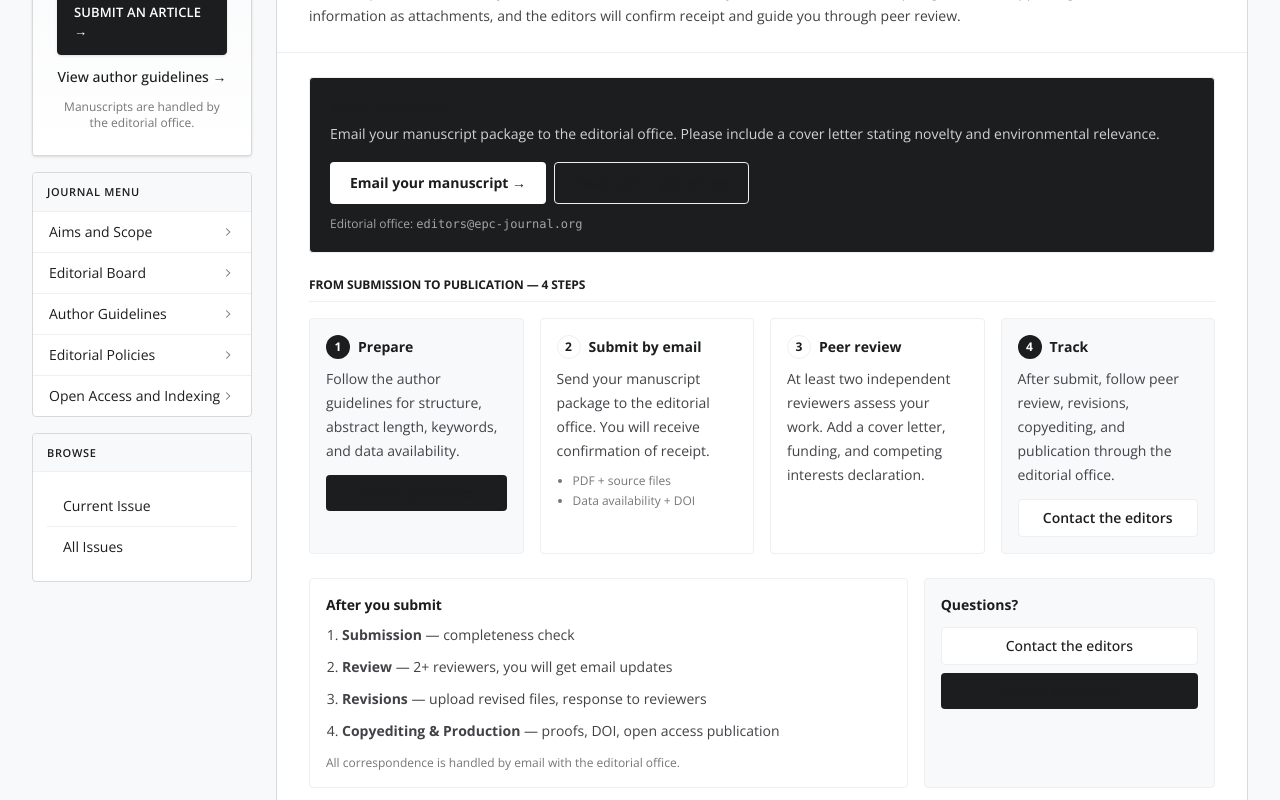
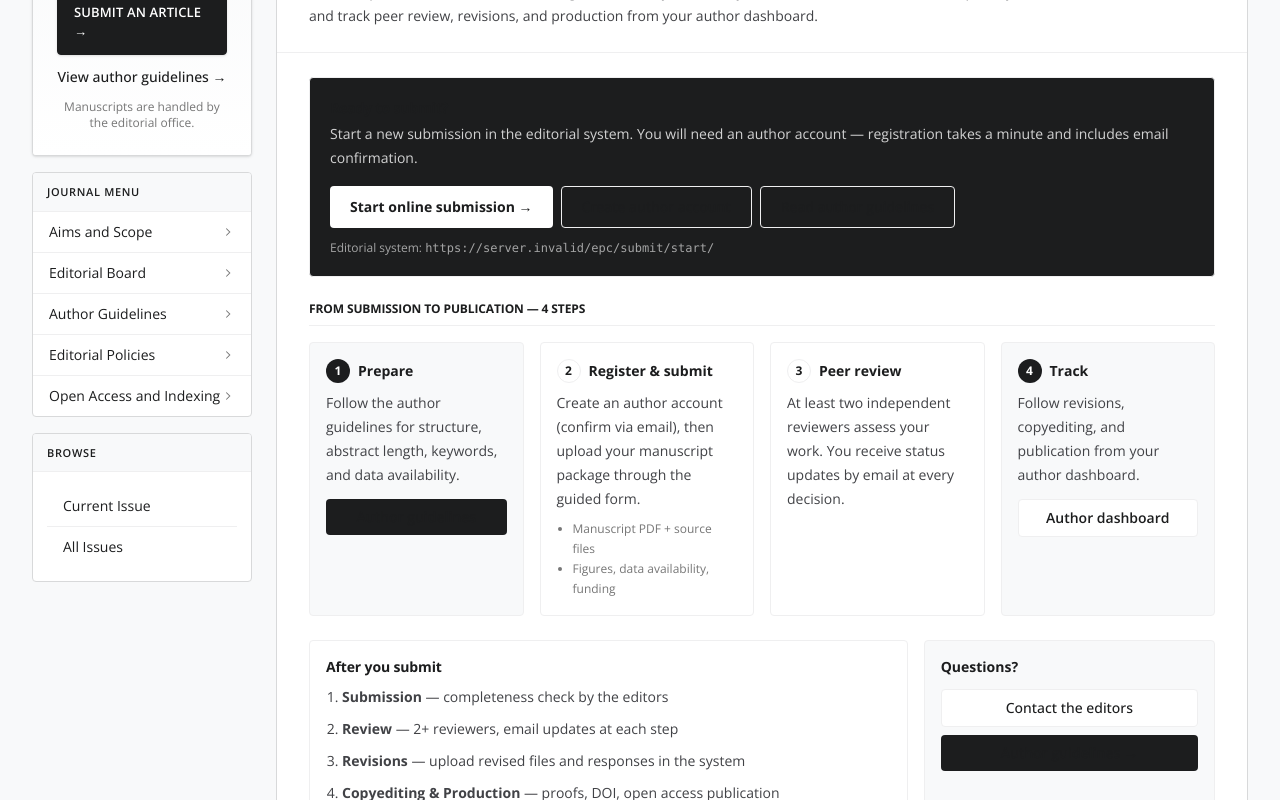
Before and after one commit to Thaha-28/EPC-journal, a Next.js app: page /submit in a window 1280 px wide. Shown: the part 300-1100 px from the top of the page. Built offline with nearby package versions, Linux system fonts and the light colour scheme; no server answers.

Commit message:
feat: wire submit/articles to Janeway editorial system

```diff
--- a/src/app/articles/[id]/page.tsx
+++ b/src/app/articles/[id]/page.tsx
@@ -37,6 +37,7 @@ export async function generateMetadata({ params }: Props): Promise<Metadata> {
       type: "article",
       authors: [authors],
     },
+    ...(article.janewayUrl ? { alternates: { canonical: article.janewayUrl } } : {}),
   };
 }
 
@@ -313,6 +314,22 @@ export default async function ArticlePage({ params }: Props) {
                   <span className="text-[#767676]">Licence</span>
                   <span className="font-medium text-[#1C1D1E]">CC BY 4.0</span>
                 </div>
+                {article.janewayUrl && (
+                  <div className="pt-2 border-t border-[#EFEFF0]">
+                    <a
+                      href={article.janewayUrl}
+                      target="_blank"
+                      rel="noopener noreferrer"
+                      className="inline-flex items-center gap-1.5 text-xs font-semibold text-[#1C1D1E] hover:underline underline-offset-4"
+                    >
+                      View on journal site
+                      <svg width="11" height="11" viewBox="0 0 24 24" fill="none" stroke="currentColor" strokeWidth="2">
+                        <path d="M18 13v6a2 2 0 0 1-2 2H5a2 2 0 0 1-2-2V8a2 2 0 0 1 2-2h6" />
+                        <path d="M15 3h6v6M10 14L21 3" />
+                      </svg>
+                    </a>
+                  </div>
+                )}
                 {article.doi && (
                   <div className="pt-2 border-t border-[#EFEFF0] text-xs break-all">
                     <span className="font-bold text-[#414246]">DOI</span> <a href={doiUrl!} target="_blank" rel="noopener noreferrer" className="text-[#1C1D1E] hover:underline">{article.doi}</a>
--- a/src/app/submit/page.tsx
+++ b/src/app/submit/page.tsx
@@ -5,8 +5,14 @@ import { siteConfig } from "@/lib/config";
 
 export const metadata: Metadata = {
   title: "Submit a Manuscript",
-  description: "Submit your manuscript to Environmental Processes and Chemistry by email.",
+  description:
+    "Submit your manuscript to Environmental Processes and Chemistry through the Janeway editorial system.",
 };
+
+const jw = siteConfig.janeway;
+const submitUrl = `${jw.baseUrl}/${jw.journalCode}/submit/start/`;
+const registerUrl = `${jw.baseUrl}/${jw.journalCode}/register/step/1/`;
+const dashboardUrl = `${jw.baseUrl}/${jw.journalCode}/dashboard/`;
 
 export default function SubmitPage() {
   return (
@@ -21,7 +27,9 @@ export default function SubmitPage() {
         <p className="text-xs font-semibold tracking-widest uppercase text-[#767676]">Author workflow</p>
         <h1 className="mt-1 font-display text-2xl font-bold text-[#1C1D1E]">Submit a manuscript</h1>
         <p className="mt-2 max-w-3xl text-sm leading-6 text-[#414246]">
-          Manuscripts are submitted by email to the editorial office. Send your cover letter, manuscript, figures, and supporting information as attachments, and the editors will confirm receipt and guide you through peer review.
+          Manuscripts are submitted online through our Janeway editorial system. Create an author
+          account, upload your files, and track peer review, revisions, and production from your
+          author dashboard.
         </p>
       </div>
 
@@ -29,12 +37,13 @@ export default function SubmitPage() {
         {/* Primary CTA */}
         <div className="rounded border border-[#1C1D1E] bg-[#1C1D1E] p-5 text-white">
           <h2 className="text-sm font-bold">Ready to submit?</h2>
-          <p className="mt-1 text-sm leading-6 text-white/80">Email your manuscript package to the editorial office. Please include a cover letter stating novelty and environmental relevance.</p>
+          <p className="mt-1 text-sm leading-6 text-white/80">Start a new submission in the editorial system. You will need an author account — registration takes a minute and includes email confirmation.</p>
           <div className="mt-4 flex flex-wrap gap-2">
-            <a href={`mailto:${siteConfig.contactEmail}?subject=Manuscript submission`} className="inline-flex items-center justify-center rounded bg-white px-5 py-2.5 text-sm font-bold text-[#1C1D1E] hover:bg-[#F8F9FA]">Email your manuscript →</a>
+            <a href={submitUrl} className="inline-flex items-center justify-center rounded bg-white px-5 py-2.5 text-sm font-bold text-[#1C1D1E] hover:bg-[#F8F9FA]">Start online submission →</a>
+            <a href={registerUrl} className="inline-flex items-center justify-center rounded border border-white/20 bg-transparent px-5 py-2.5 text-sm font-medium text-white hover:bg-white/10">Create author account</a>
             <Link href="/author-guidelines" className="inline-flex items-center justify-center rounded border border-white/20 bg-transparent px-5 py-2.5 text-sm font-medium text-white hover:bg-white/10">Read author guidelines</Link>
           </div>
-          <p className="mt-3 text-xs text-white/60">Editorial office: <span className="font-mono">{siteConfig.contactEmail}</span></p>
+          <p className="mt-3 text-xs text-white/60">Editorial system: <span className="font-mono">{submitUrl}</span></p>
         </div>
 
         {/* 4-step flow */}
@@ -54,12 +63,12 @@ export default function SubmitPage() {
             <div className="rounded border border-[#EFEFF0] bg-white p-4">
               <div className="flex items-center gap-2">
                 <span className="flex h-6 w-6 items-center justify-center rounded-full bg-white border border-[#D8D9DA] text-xs font-bold text-[#1C1D1E]">2</span>
-                <p className="text-sm font-bold text-[#1C1D1E]">Submit by email</p>
+                <p className="text-sm font-bold text-[#1C1D1E]">Register & submit</p>
               </div>
-              <p className="mt-2 text-sm leading-6 text-[#414246]">Send your manuscript package to the editorial office. You will receive confirmation of receipt.</p>
+              <p className="mt-2 text-sm leading-6 text-[#414246]">Create an author account (confirm via email), then upload your manuscript package through the guided form.</p>
               <ul className="mt-2 text-xs leading-5 text-[#767676] list-disc pl-4">
-                <li>PDF + source files</li>
-                <li>Data availability + DOI</li>
+                <li>Manuscript PDF + source files</li>
+                <li>Figures, data availability, funding</li>
               </ul>
             </div>
             <div className="rounded border border-[#EFEFF0] bg-white p-4">
@@ -67,16 +76,16 @@ export default function SubmitPage() {
                 <span className="flex h-6 w-6 items-center justify-center rounded-full bg-white border border-[#D8D9DA] text-xs font-bold text-[#1C1D1E]">3</span>
                 <p className="text-sm font-bold text-[#1C1D1E]">Peer review</p>
               </div>
-              <p className="mt-2 text-sm leading-6 text-[#414246]">At least two independent reviewers assess your work. Add a cover letter, funding, and competing interests declaration.</p>
+              <p className="mt-2 text-sm leading-6 text-[#414246]">At least two independent reviewers assess your work. You receive status updates by email at every decision.</p>
             </div>
             <div className="rounded border border-[#EFEFF0] bg-[#F8F9FA] p-4">
               <div className="flex items-center gap-2">
                 <span className="flex h-6 w-6 items-center justify-center rounded-full bg-[#1C1D1E] text-xs font-bold text-white">4</span>
                 <p className="text-sm font-bold text-[#1C1D1E]">Track</p>
               </div>
-              <p className="mt-2 text-sm leading-6 text-[#414246]">After submit, follow peer review, revisions, copyediting, and publication through the editorial office.</p>
+              <p className="mt-2 text-sm leading-6 text-[#414246]">Follow revisions, copyediting, and publication from your author dashboard.</p>
               <div className="mt-3 flex flex-col gap-2">
-                <Link href="/contact" className="inline-flex justify-center rounded bg-white border border-[#D8D9DA] px-3 py-2 text-sm font-semibold text-[#1C1D1E] hover:bg-white">Contact the editors</Link>
+                <a href={dashboardUrl} className="inline-flex justify-center rounded bg-white border border-[#D8D9DA] px-3 py-2 text-sm font-semibold text-[#1C1D1E] hover:bg-white">Author dashboard</a>
               </div>
             </div>
           </div>
@@ -87,12 +96,12 @@ export default function SubmitPage() {
           <div className="lg:col-span-2 rounded border border-[#EFEFF0] bg-white p-4">
             <h3 className="text-sm font-bold text-[#1C1D1E]">After you submit</h3>
             <ol className="mt-2 space-y-2 text-sm leading-6 text-[#414246] list-decimal pl-4">
-              <li><strong>Submission</strong> — completeness check</li>
-              <li><strong>Review</strong> — 2+ reviewers, you will get email updates</li>
-              <li><strong>Revisions</strong> — upload revised files, response to reviewers</li>
+              <li><strong>Submission</strong> — completeness check by the editors</li>
+              <li><strong>Review</strong> — 2+ reviewers, email updates at each step</li>
+              <li><strong>Revisions</strong> — upload revised files and responses in the system</li>
               <li><strong>Copyediting & Production</strong> — proofs, DOI, open access publication</li>
             </ol>
-            <p className="mt-3 text-xs text-[#767676]">All correspondence is handled by email with the editorial office.</p>
+            <p className="mt-3 text-xs text-[#767676]">All notifications are sent by email. Keep your account email address up to date.</p>
           </div>
           <div className="rounded border border-[#D8D9DA] bg-[#F8F9FA] p-4">
             <p className="text-sm font-bold text-[#1C1D1E]">Questions?</p>
--- a/src/lib/config.ts
+++ b/src/lib/config.ts
@@ -6,6 +6,12 @@ export const siteConfig = {
     "Environmental Processes and Chemistry is a diamond open access, peer reviewed journal publishing rigorous research on chemical processes in natural and engineered environments.",
   url: "https://epc-journal.org",
   contactEmail: process.env.CONTACT_FORM_EMAIL_TO || "editors@epc-journal.org",
+  janeway: {
+    baseUrl: (
+      process.env.NEXT_PUBLIC_JANEWAY_BASE_URL ?? "https://epc-janeway-production.up.railway.app"
+    ).replace(/\/$/, ""),
+    journalCode: "epc",
+  },
   issn: {
     online: "XXXX-XXXX",
     print: "XXXX-XXXX",
--- a/src/lib/journal.ts
+++ b/src/lib/journal.ts
@@ -19,6 +19,8 @@ export type JournalArticle = {
   pages?: string;
   galleys?: { label: string; url: string; fileType?: string }[];
   issueId?: number;
+  /** Canonical Janeway URL. Only set for articles served by the live API. */
+  janewayUrl?: string;
 };
 
 export type JournalIssue = {
@@ -206,6 +208,7 @@ function mapArticle(a: JanewayArticle, issueId?: number): JournalArticle {
     section: a.section || undefined,
     galleys: galleys.length > 0 ? galleys : undefined,
     issueId,
+    janewayUrl: `${JANEWAY_BASE}/epc/article/id/${a.pk}/`,
   };
 }
 
```
